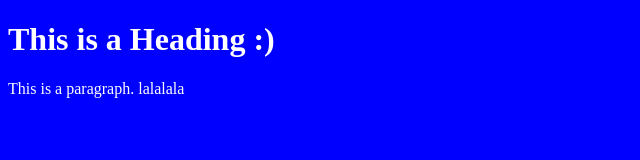
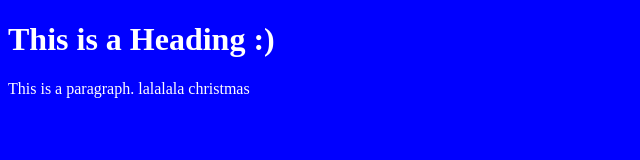
Before and after one commit to StanewVladi/test212, a plain HTML site: page index.html in a window 1280 px wide. Shown: the full height of the page, 0-640 px from the left. Drawn offline with Linux system fonts and the light colour scheme.

Commit message:
christmas

```diff
--- a/index.html
+++ b/index.html
@@ -7,7 +7,7 @@
 <body>
 
 <h1>This is a Heading :)</h1>
-<p>This is a paragraph. lalalala</p>
+<p>This is a paragraph. lalalala christmas</p>
 
 </body>
 </html>
```
